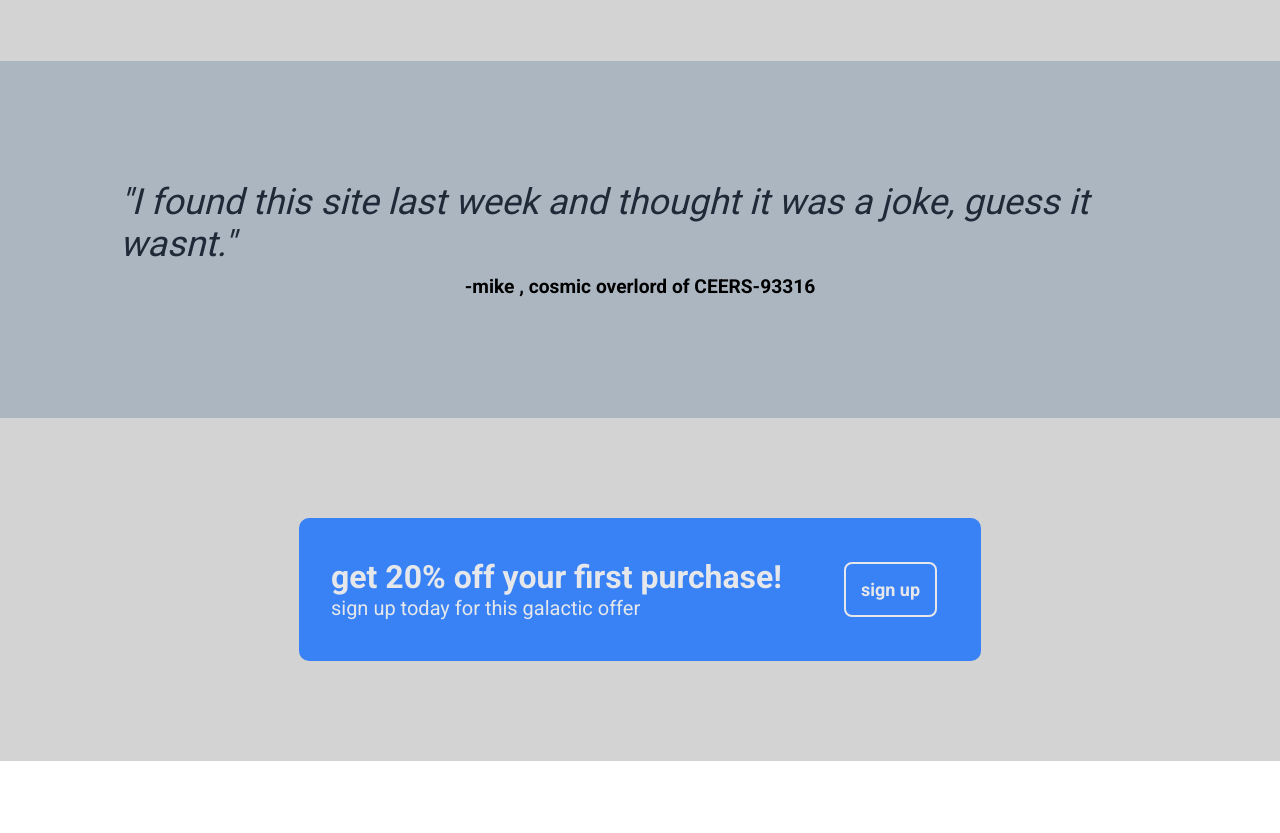
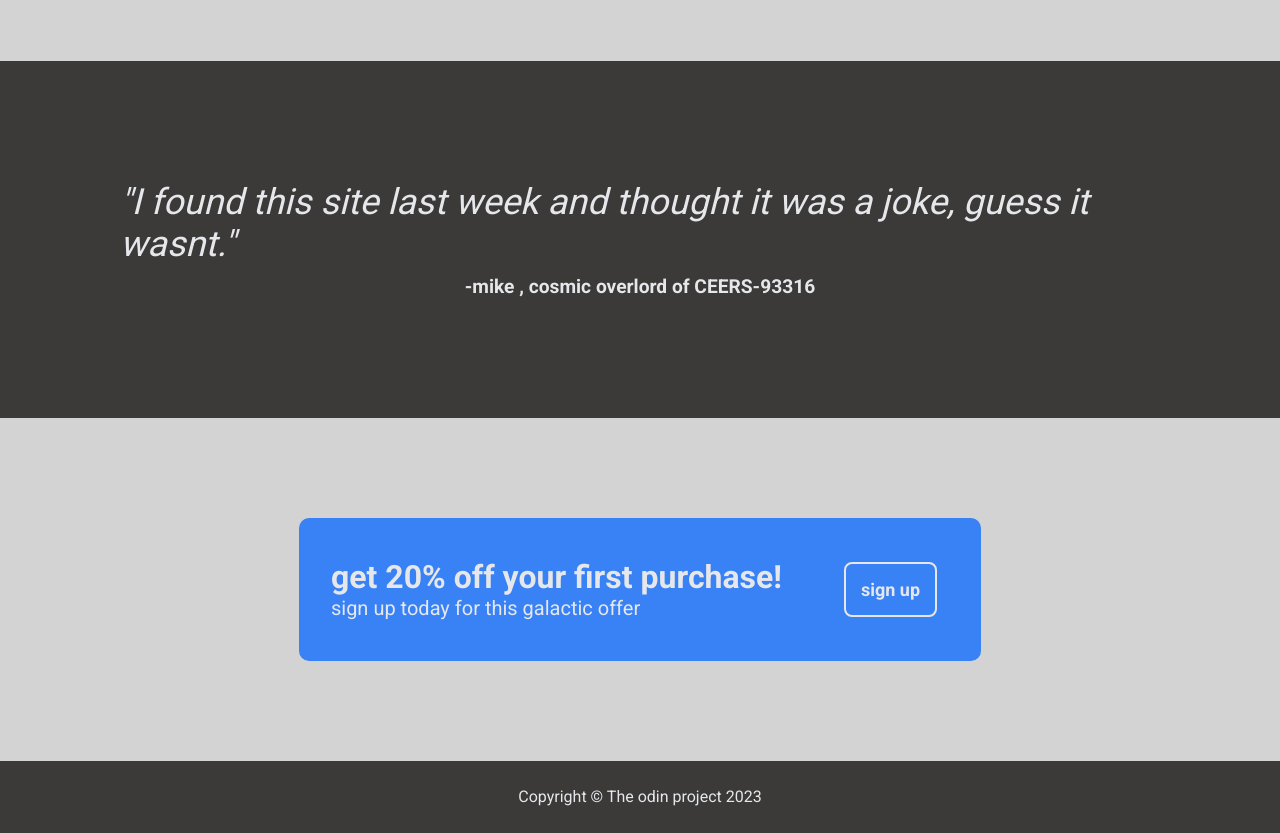
Before and after one commit to JG31005/basic-web-page-project, a plain HTML site: page index.html in a window 1280 px wide. Shown: the part 1078-1911 px from the top of the page. Before the commit the page ends 1839 px from the top, so only its background shows below. Drawn offline with Linux system fonts and the light colour scheme.

Commit message:
add footer

```diff
--- a/index.html
+++ b/index.html
@@ -13,9 +13,9 @@
         <div class="header">
             <img src="../basic-web-page-project/images/crown icon.png"></img>
             <div class="header-right">
-                <div>header link one</div>
-                <div>header link two</div>
-                <div>header link three</div>
+                <div>my galaxies</div>
+                <div>new deals</div>
+                <div>sign in</div>
             </div>
         </div>
         <div class="hero-content">
@@ -80,7 +80,7 @@
       </div>
     </div>
     <div class="footer">
-
+        Copyright © The odin project 2023
     </div>
 </body>
 </html>
--- a/style.css
+++ b/style.css
@@ -112,18 +112,19 @@ body{
     justify-content: center;
     align-items: center;
     padding: 120px;
-    background-color: #abb6c0;
+    background-color: #3b3a39;
     gap: 10px;
 }
 .quote-text{
     font-size: 36px;
     font-weight: 100;
     font-style: italic;
-    color: #1f2937;
+    color: #e5e7eb;
 }
 .quote-maker{
     font-size: larger;
     font-weight: bold;
+    color: #e5e7eb;
 }
 .call-container{
     padding: 100px;
@@ -161,3 +162,11 @@ body{
     font-size: 18px;
     border:2px solid #e5e7eb;
 }
+.footer{
+    display: flex;
+    justify-content: center;
+    align-items: center;
+    background-color: #3b3a39;
+    color: #e5e7eb;
+    height: 72px;
+}
```
